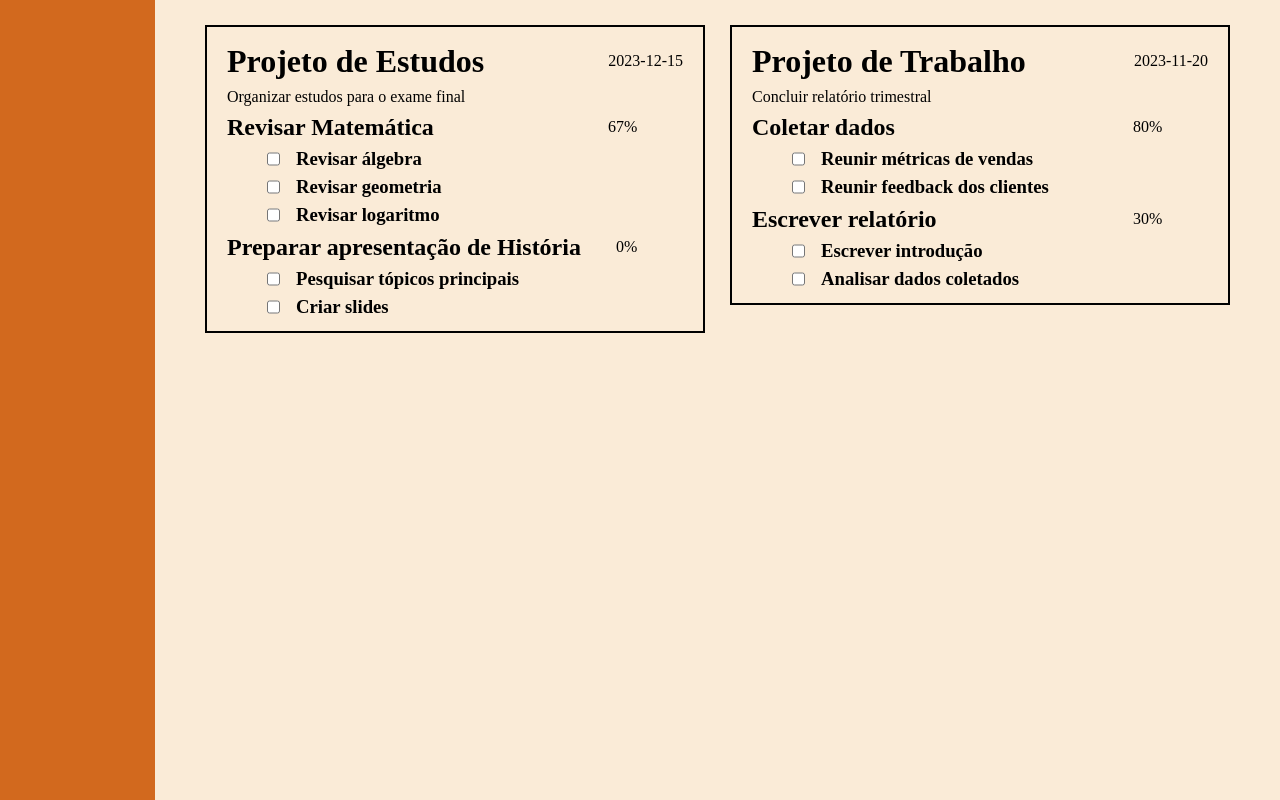
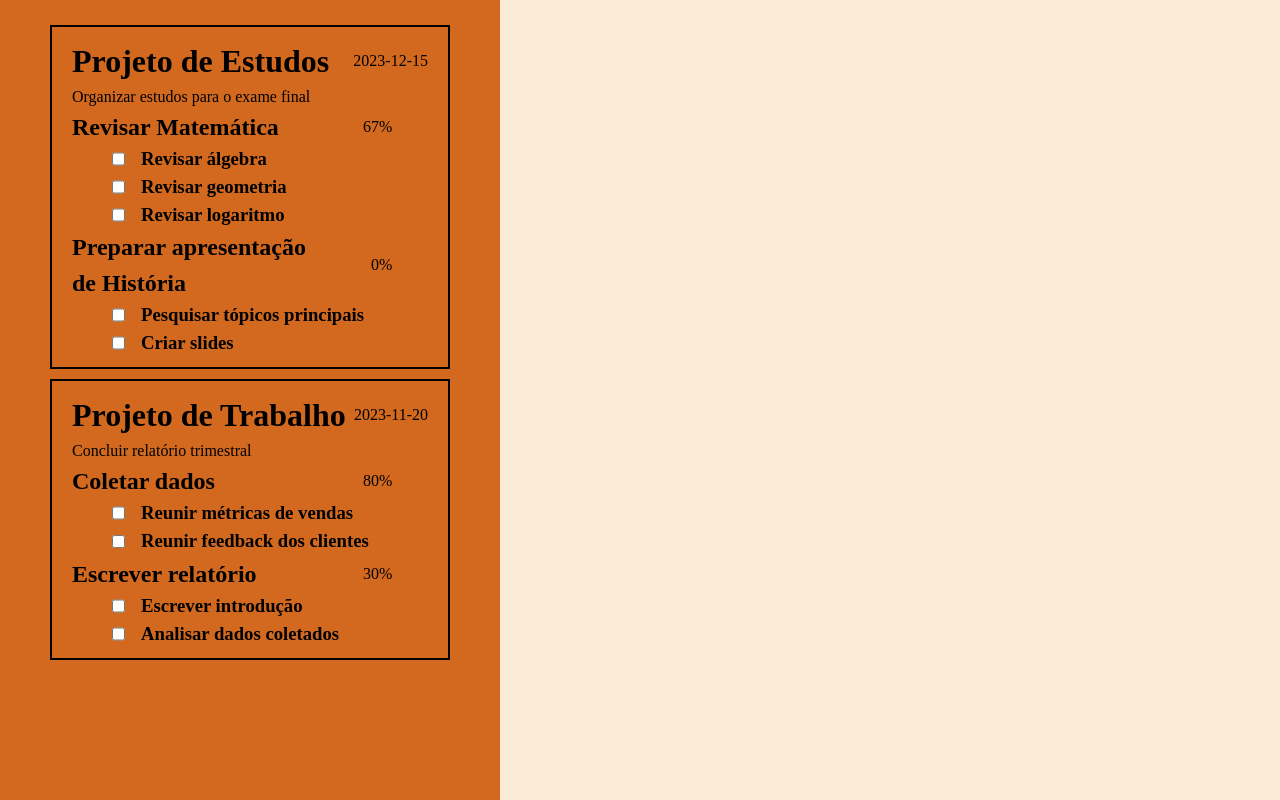
Before and after one commit to Gabriel-Muniz/to-do, a website built with webpack: page src/template.html in a window 1280 px wide. Built offline with nearby package versions, Linux system fonts and the light colour scheme.

Commit message:
REFACT: change project rendering to sidebar

```diff
--- a/src/modules/projectView.js
+++ b/src/modules/projectView.js
@@ -3,7 +3,7 @@ import { renderTaskMainSection } from "./taskView";
 export function createProjectMainSection(projects) {
   const template = document.getElementById('project-template-main');
 
-  const mainSection = document.querySelector('.main-section');
+  const mainSection = document.querySelector('.sidebar');
 
   projects.forEach(project => {
     const clone = document.importNode(template.content, true);
--- a/src/styles/main.css
+++ b/src/styles/main.css
@@ -8,17 +8,16 @@ body {
 }
 
 .sidebar {
+  display: flex;
+  flex-direction: column;
+  gap: 10px;
   width: 500px;
   background-color: chocolate;
 }
-.main-section {
-  display: flex;
-  gap: 25px;
-  flex-grow: 1;
-}
+
 .project-wrapper {
   padding: 10px 20px;
-  width: 500px;
+  width: 100%;
   height: min-content;
   border: 2px solid black;
 }
```
